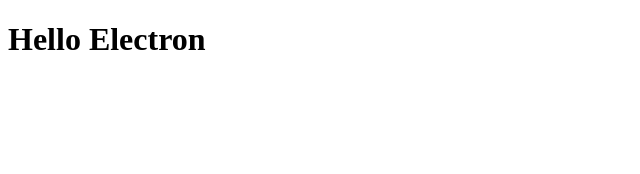
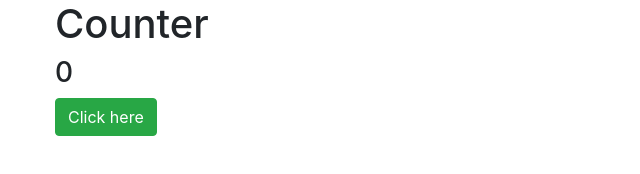
Before and after one commit to vijaygenius123/hello_world_electron, an Electron app: page index.html in a window 800 px wide. Shown: the whole page, without its empty margins (0-640 px from the left). Drawn offline with nearby package versions, Linux system fonts and the light colour scheme.

Commit message:
Added Counter

```diff
--- a/index.html
+++ b/index.html
@@ -2,8 +2,14 @@
 <html>
     <head>
         <title> Hello World  </title>
+        <link rel = "stylesheet"
+         href = "./bower_components/bootstrap/dist/css/bootstrap.min.css" />
     </head>
     <body>
-        <h1> Hello Electron </h1>
+        <div class = "container">
+            <h1>Counter</h1>
+            <h3 id = "click-counter"></h3>
+            <button class = "btn btn-success" id = "countbtn">Click here</button>
+    <script src = "./view.js" ></script>
     </body>
 </html>
--- a/package.json
+++ b/package.json
@@ -5,7 +5,8 @@
         "start": "electron ."
     },
     "dependencies": {
-        "electron": "^2.0.4"
+        "electron": "^2.0.4",
+        "jquery": "^3.3.1"
     },
     "devDependencies": {}
 }
--- /dev/null
+++ b/view.js
@@ -0,0 +1,7 @@
+let $ = require('jquery')  // jQuery now loaded and assigned to $
+let count = 0
+$('#click-counter').text(count.toString())
+$('#countbtn').on('click', () => {
+   count ++
+   $('#click-counter').text(count)
+})
```
Also changed, not shown: 2 other files.
